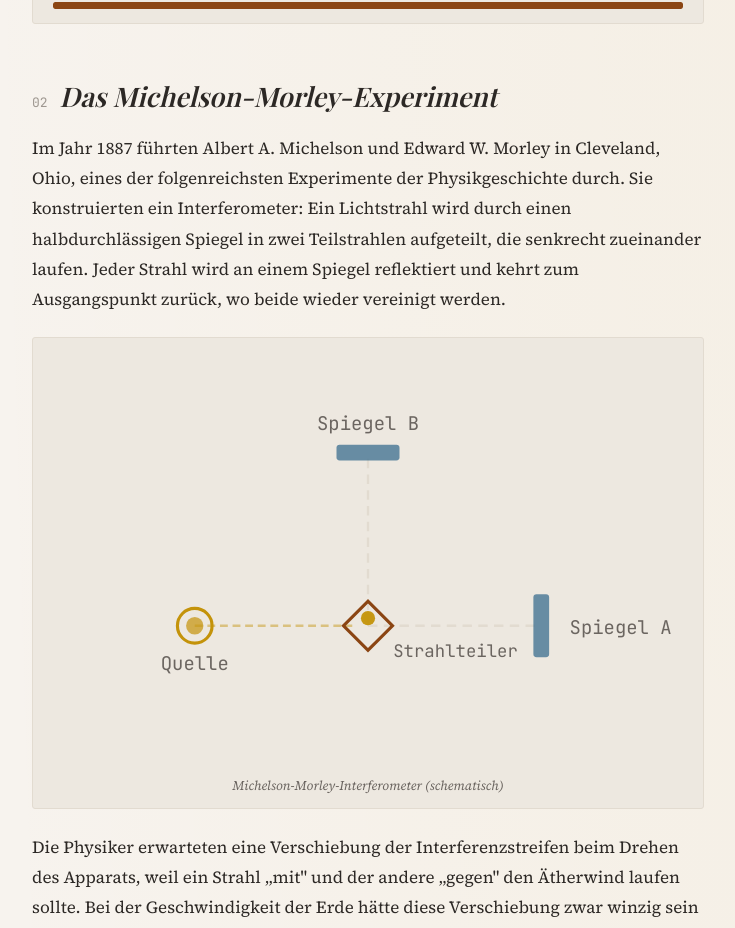
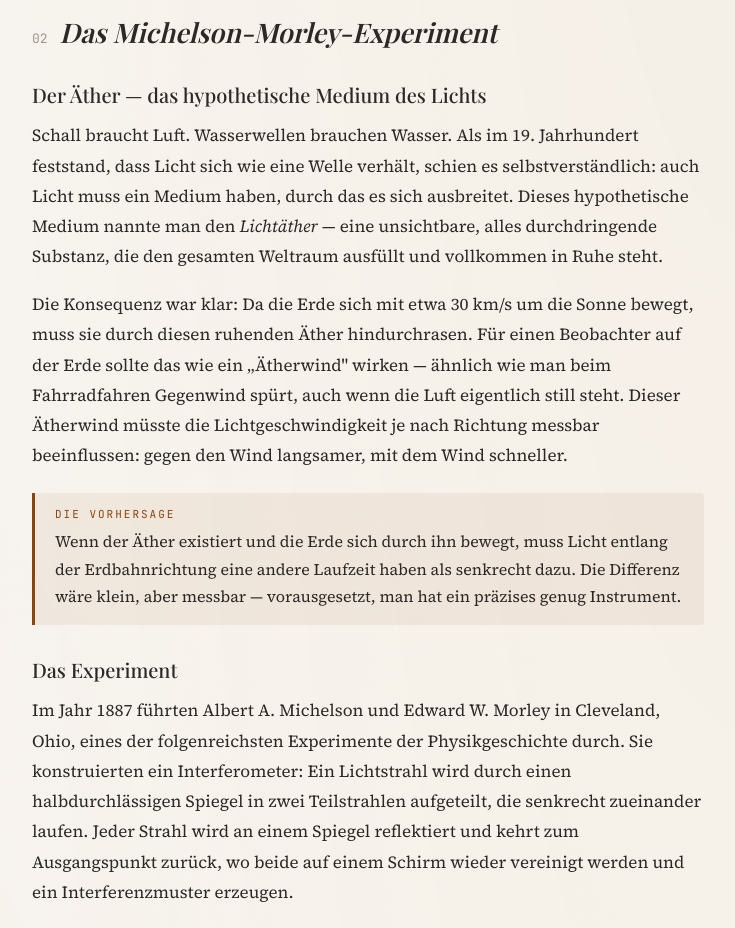
Before and after one commit to H-Aissi/CKonstanz, a React (Vite) app: page / in a window 1280 px wide. Shown: the part 1860-2788 px from the top of the page, without its empty margins (272-1007 px from the left). Built offline with nearby package versions, Linux system fonts and the light colour scheme; a web font is replaced by a local one.

Commit message:
Themen entfernt, Michelson-Morley Visualisierung korigiert

```diff
--- a/src/App.jsx
+++ b/src/App.jsx
@@ -198,14 +198,19 @@ function SpeedBars() {
 }
 
 // ── 2. Interferometer ──────────────────────────────────────────────────────
+const IBLUE = '#3B8BD4'
+const IORANGE = '#D85A30'
+
 function Interferometer() {
   const [prog, setProg] = useState(0)
   const rafRef = useRef(null)
   const pRef = useRef(0)
+  const windRef = useRef(0)
 
   useEffect(() => {
     const tick = () => {
-      pRef.current = (pRef.current + 0.007) % 1
+      pRef.current = (pRef.current + 0.0042) % 1
+      windRef.current += 0.9          // monoton – springt nie zurück
       setProg(pRef.current)
       rafRef.current = requestAnimationFrame(tick)
     }
@@ -213,69 +218,229 @@ function Interferometer() {
     return () => cancelAnimationFrame(rafRef.current)
   }, [])
 
-  // layout
-  const cx = 200, cy = 170
-  const arm = 110
+  const cx = 195, cy = 158
+  const arm = 100
+  const screenY = cy + 102
 
-  // photon travels: right arm → back → up arm → back (4 quarters)
-  let px = cx, py = cy
-  if (prog < 0.25) {
-    px = cx + (prog / 0.25) * arm; py = cy
-  } else if (prog < 0.5) {
-    px = cx + arm - ((prog - 0.25) / 0.25) * arm; py = cy
-  } else if (prog < 0.75) {
-    px = cx; py = cy - ((prog - 0.5) / 0.25) * arm
-  } else {
-    px = cx; py = cy - arm + ((prog - 0.75) / 0.25) * arm
+  // wave packet constants
+  const WL = 20, AMP = 5, PKT = 60  // wavelength, amplitude, packet length
+
+  // traveling phase – advances continuously for wave motion
+  const tPh = prog * 14 * Math.PI
+
+  // maps prog to [0,1] for a time window
+  const lt = (lo, hi) => Math.max(0, Math.min(1, (prog - lo) / (hi - lo)))
+
+  // short wave packet along a horizontal segment – pos is 0..1 center position
+  function hPkt(x1, x2, y, pos, ph) {
+    const dist = Math.abs(x2 - x1)
+    const dir = x2 >= x1 ? 1 : -1
+    const center = dist * pos
+    const s0 = Math.max(0, center - PKT / 2)
+    const s1 = Math.min(dist, center + PKT / 2)
+    if (s1 - s0 < 2) return ''
+    const n = Math.ceil((s1 - s0) * 1.4)
+    let d = ''
+    for (let i = 0; i <= n; i++) {
+      const s = s0 + (i / n) * (s1 - s0)
+      const xx = x1 + dir * s
+      const yy = y + AMP * Math.sin(2 * Math.PI * s / WL - ph)
+      d += (i === 0 ? 'M' : 'L') + xx.toFixed(1) + ',' + yy.toFixed(1) + ' '
+    }
+    return d
   }
 
-  const glow = 0.65 + 0.35 * Math.sin(prog * Math.PI * 24)
+  // short wave packet along a vertical segment
+  function vPkt(x, y1, y2, pos, ph) {
+    const dist = Math.abs(y2 - y1)
+    const dir = y2 >= y1 ? 1 : -1
+    const center = dist * pos
+    const s0 = Math.max(0, center - PKT / 2)
+    const s1 = Math.min(dist, center + PKT / 2)
+    if (s1 - s0 < 2) return ''
+    const n = Math.ceil((s1 - s0) * 1.4)
+    let d = ''
+    for (let i = 0; i <= n; i++) {
+      const s = s0 + (i / n) * (s1 - s0)
+      const yy = y1 + dir * s
+      const xx = x + AMP * Math.sin(2 * Math.PI * s / WL - ph)
+      d += (i === 0 ? 'M' : 'L') + xx.toFixed(1) + ',' + yy.toFixed(1) + ' '
+    }
+    return d
+  }
+
+  // small horizontal wave packet for the screen panel
+  function panelWave(xStart, yBase, ph, len = 60) {
+    let d = ''
+    for (let i = 0; i <= len; i++) {
+      const yy = yBase + AMP * Math.sin(2 * Math.PI * i / WL - tPh * 0.22 + ph)
+      d += (i === 0 ? 'M' : 'L') + (xStart + i).toFixed(1) + ',' + yy.toFixed(1) + ' '
+    }
+    return d
+  }
+
+  // animation phases – value is packet center position (0..1) along the segment
+  const srcPos  = lt(0.00, 0.12)   // source → splitter (gold)
+  const outPos  = lt(0.12, 0.33)   // splitter → mirrors (both arms)
+  const retPos  = lt(0.33, 0.54)   // mirrors → splitter (both return)
+  const toscPos = lt(0.54, 0.70)   // splitter → screen (both beams)
+  const scrA    = lt(0.70, 0.80) * (1 - lt(0.87, 1.00))  // screen panel
+
+  // Vertikaler Wind: Offset 0..56, nie springend
+  const WIND_STEP = 56, WIND_COLS = [16, 54, 92, 148, 248, 300, 348, 386]
+  const windOff = windRef.current % WIND_STEP
+  const panelX = cx - 52
 
   return (
     <div style={S.vizWrap}>
-      <svg width="100%" viewBox="0 0 400 260" style={{ display: 'block' }}>
-        {/* Dashed arms */}
-        <line x1={cx} y1={cy} x2={cx + arm} y2={cy}
-          stroke={T.border} strokeWidth="1.5" strokeDasharray="6,4" />
-        <line x1={cx} y1={cy} x2={cx} y2={cy - arm}
-          stroke={T.border} strokeWidth="1.5" strokeDasharray="6,4" />
+      <svg width="100%" viewBox="0 0 400 380" style={{ display: 'block' }}>
+        <defs>
+          <marker id="wArr" markerWidth="7" markerHeight="6" refX="6" refY="3" orient="auto">
+            <polygon points="0 0,7 3,0 6" fill={T.gold} />
+          </marker>
+          <clipPath id="pClip">
+            <rect x={panelX} y={screenY + 22} width="104" height="46" />
+          </clipPath>
+        </defs>
 
-        {/* Source beam */}
-        <line x1={cx - arm} y1={cy} x2={cx - 10} y2={cy}
-          stroke={T.gold} strokeWidth="1.5" opacity="0.45" strokeDasharray="5,3" />
+        {/* ── Ätherfahrtwind-Label ── */}
+        <rect x="0" y="0" width="400" height="40" fill={T.surface} />
+        <text x="10" y="13" fontFamily={T.mono} fontSize="9" fill={T.gold} letterSpacing="1.5">
+          ÄTHERFAHRTWIND (HYPOTHETISCH)
+        </text>
+        <text x="388" y="13" fontFamily={T.mono} fontSize="9" fill={T.textTer} textAnchor="end">
+          Erde ↓ 30 km/s
+        </text>
+        <line x1="0" y1="40" x2="400" y2="40" stroke={T.border} strokeWidth="0.8" />
 
-        {/* Source */}
-        <circle cx={cx - arm} cy={cy} r="11" fill="none" stroke={T.gold} strokeWidth="2" />
-        <circle cx={cx - arm} cy={cy} r="5.5" fill={T.gold} opacity="0.7" />
+        {/* ── Vertikale Wind-Pfeile (von oben nach unten) ── */}
+        {WIND_COLS.map((x, ci) =>
+          Array.from({ length: 8 }, (_, j) => {
+            const y1 = 42 - WIND_STEP + j * WIND_STEP + windOff
+            const y2 = y1 + 30
+            if (y2 < 42 || y1 > 375) return null
+            return (
+              <line key={`w${ci}-${j}`}
+                x1={x} y1={Math.max(42, y1)} x2={x} y2={Math.min(y2, 375)}
+                stroke={T.gold} strokeWidth="1.5" opacity="0.22"
+                markerEnd="url(#wArr)" />
+            )
+          })
+        )}
 
-        {/* Beamsplitter — 45° square */}
+        {/* ── Ghost guides ── */}
+        <line x1={cx - arm} y1={cy} x2={cx + arm} y2={cy}
+          stroke={T.border} strokeWidth="1" strokeDasharray="5,4" opacity="0.28" />
+        <line x1={cx} y1={cy - arm} x2={cx} y2={screenY}
+          stroke={T.border} strokeWidth="1" strokeDasharray="5,4" opacity="0.28" />
+
+        {/* ── Eingehender Strahl (gold) ── */}
+        {srcPos > 0 && srcPos < 1 && (
+          <path d={hPkt(cx - arm, cx, cy, srcPos, tPh)}
+            fill="none" stroke={T.gold} strokeWidth="2.2" opacity="0.9" />
+        )}
+
+        {/* ── Arm I ausgehend (BLUE →) ── */}
+        {outPos > 0 && outPos < 1 && (
+          <path d={hPkt(cx, cx + arm, cy, outPos, tPh)}
+            fill="none" stroke={IBLUE} strokeWidth="2.2" opacity="0.92" />
+        )}
+        {/* ── Arm I rückkehrend (BLUE ←) ── */}
+        {retPos > 0 && retPos < 1 && (
+          <path d={hPkt(cx + arm, cx, cy, retPos, tPh)}
+            fill="none" stroke={IBLUE} strokeWidth="2.2" opacity="0.92" />
+        )}
+
+        {/* ── Arm II ausgehend (ORANGE ↑) ── */}
+        {outPos > 0 && outPos < 1 && (
+          <path d={vPkt(cx, cy, cy - arm, outPos, tPh)}
+            fill="none" stroke={IORANGE} strokeWidth="2.2" opacity="0.92" />
+        )}
+        {/* ── Arm II rückkehrend (ORANGE ↓) ── */}
+        {retPos > 0 && retPos < 1 && (
+          <path d={vPkt(cx, cy - arm, cy, retPos, tPh)}
+            fill="none" stroke={IORANGE} strokeWidth="2.2" opacity="0.92" />
+        )}
+
+        {/* ── Zum Schirm: beide Pakete nebeneinander (↓) ── */}
+        {toscPos > 0 && toscPos < 1 && (
+          <>
+            <path d={vPkt(cx - 4, cy, screenY, toscPos, tPh)}
+              fill="none" stroke={IBLUE} strokeWidth="2.2" opacity="0.9" />
+            <path d={vPkt(cx + 4, cy, screenY, toscPos, tPh)}
+              fill="none" stroke={IORANGE} strokeWidth="2.2" opacity="0.9" />
+          </>
+        )}
+
+        {/* ── Schirm-Panel: zwei phasengleiche Wellenpakete ── */}
+        {scrA > 0 && (
+          <g opacity={scrA}>
+            <rect x={panelX} y={screenY + 22} width="104" height="52"
+              fill={T.bg} stroke={T.border} strokeWidth="1" rx="2" />
+            {/* BLUE oben */}
+            <path d={panelWave(panelX + 22, screenY + 36, 0)}
+              fill="none" stroke={IBLUE} strokeWidth="2.2" clipPath="url(#pClip)" />
+            {/* ORANGE unten, exakt gleiche Phase */}
+            <path d={panelWave(panelX + 22, screenY + 52, 0)}
+              fill="none" stroke={IORANGE} strokeWidth="2.2" clipPath="url(#pClip)" />
+            <text x={cx} y={screenY + 83} textAnchor="middle"
+              fontFamily={T.mono} fontSize="9" fill={T.accent} letterSpacing="0.5">
+              gleiche Phase — kein Phasenversatz
+            </text>
+          </g>
+        )}
+
+        {/* ── Statische Elemente ── */}
+        {/* Quelle */}
+        <circle cx={cx - arm} cy={cy} r="12" fill="none" stroke={T.gold} strokeWidth="2.2" />
+        <circle cx={cx - arm} cy={cy} r="6" fill={T.gold} opacity="0.8" />
+
+        {/* Strahlteiler */}
         <rect x={cx - 11} y={cy - 11} width="22" height="22"
-          fill="none" stroke={T.accent} strokeWidth="2"
+          fill={T.surface} fillOpacity="0.9" stroke={T.accent} strokeWidth="2"
           transform={`rotate(45,${cx},${cy})`} />
 
-        {/* Mirror A (horizontal) */}
-        <rect x={cx + arm - 5} y={cy - 20} width="10" height="40"
+        {/* Spiegel A */}
+        <rect x={cx + arm - 5} y={cy - 22} width="10" height="44"
           fill={T.blue} rx="2" opacity="0.75" />
 
-        {/* Mirror B (vertical) */}
-        <rect x={cx - 20} y={cy - arm - 5} width="40" height="10"
+        {/* Spiegel B */}
+        <rect x={cx - 22} y={cy - arm - 5} width="44" height="10"
           fill={T.blue} rx="2" opacity="0.75" />
 
-        {/* Photon glow + core */}
-        <circle cx={px} cy={py} r={8 * glow} fill={T.gold} opacity="0.22" />
-        <circle cx={px} cy={py} r="4.5" fill={T.gold} opacity="0.95" />
+        {/* Schirm */}
+        <rect x={cx - 38} y={screenY} width="76" height="20"
+          fill={T.blue} rx="2" opacity="0.5" />
+        <text x={cx} y={screenY + 14} textAnchor="middle"
+          fontFamily={T.mono} fontSize="10" fill="white" opacity="0.85">Schirm</text>
 
         {/* Labels */}
         <text x={cx + arm + 18} y={cy + 5}
           fontFamily={T.mono} fontSize="12" fill={T.textSec}>Spiegel A</text>
-        <text x={cx} y={cy - arm - 14}
-          fontFamily={T.mono} fontSize="12" fill={T.textSec} textAnchor="middle">Spiegel B</text>
+        <text x={cx} y={cy - arm - 16} textAnchor="middle"
+          fontFamily={T.mono} fontSize="12" fill={T.textSec}>Spiegel B</text>
         <text x={cx + 16} y={cy + 20}
           fontFamily={T.mono} fontSize="11" fill={T.textSec}>Strahlteiler</text>
-        <text x={cx - arm} y={cy + 28}
-          fontFamily={T.mono} fontSize="12" fill={T.textSec} textAnchor="middle">Quelle</text>
+        <text x={cx - arm} y={cy + 29} textAnchor="middle"
+          fontFamily={T.mono} fontSize="12" fill={T.textSec}>Quelle</text>
+
+        {/* Arm-Richtungshinweise */}
+        <text x={cx + arm / 2} y={cy - 9} textAnchor="middle"
+          fontFamily={T.mono} fontSize="9" fill={IBLUE} opacity="0.7">‖ zum Wind</text>
+        <text x={cx - 14} y={cy - arm / 2 + 4} textAnchor="end"
+          fontFamily={T.mono} fontSize="9" fill={IORANGE} opacity="0.7">⊥ Wind</text>
+
+        {/* Legende */}
+        <rect x="288" y="47" width="104" height="40" fill={T.surface} rx="2" />
+        <line x1="296" y1="60" x2="318" y2="60" stroke={IBLUE} strokeWidth="2.5" />
+        <text x="323" y="64" fontFamily={T.mono} fontSize="9.5" fill={IBLUE}>Arm I (‖ Wind)</text>
+        <line x1="296" y1="77" x2="318" y2="77" stroke={IORANGE} strokeWidth="2.5" />
+        <text x="323" y="81" fontFamily={T.mono} fontSize="9.5" fill={IORANGE}>Arm II (⊥ Wind)</text>
       </svg>
-      <span style={S.vizCaption}>Michelson-Morley-Interferometer (schematisch)</span>
+      <span style={S.vizCaption}>
+        Beide Wellen kehren phasengleich zurück — Wellenberge und Täler stimmen überein.
+        Das Interferenzmuster auf dem Schirm verschiebt sich nicht.
+      </span>
     </div>
   )
 }
@@ -799,11 +964,9 @@ const MODERN = [
 const TOC = [
   { n: '01', t: 'Einführung — Was bedeutet Konstanz der Lichtgeschwindigkeit?' },
   { n: '02', t: 'Das Michelson-Morley-Experiment' },
-  { n: '04', t: 'Einsteins Postulate der speziellen Relativitätstheorie' },
-  { n: '05', t: 'Was macht c so besonders?' },
-  { n: '06', t: 'Die revolutionären Konsequenzen' },
-  { n: '07', t: 'Experimentelle Bestätigungen' },
-  { n: '08', t: 'Bedeutung für die moderne Physik' },
+  { n: '03', t: 'Einsteins Postulate der speziellen Relativitätstheorie' },
+  { n: '04', t: 'Experimentelle Bestätigungen' },
+  { n: '05', t: 'Bedeutung für die moderne Physik' },
 ]
 
 // ── App ────────────────────────────────────────────────────────────────────
@@ -917,20 +1080,44 @@ export default function App() {
           {/* ── 02 MICHELSON-MORLEY ── */}
           <section style={S.sectionGap}>
             <Heading num="02">Das Michelson-Morley-Experiment</Heading>
+
+            <h3 style={S.h3}>Der Äther — das hypothetische Medium des Lichts</h3>
+            <p style={S.p}>
+              Schall braucht Luft. Wasser­wellen brauchen Wasser. Als im 19. Jahrhundert feststand, dass
+              Licht sich wie eine Welle verhält, schien es selbstverständlich: auch Licht muss ein Medium
+              haben, durch das es sich ausbreitet. Dieses hypothetische Medium nannte man den <em>Licht­äther</em> —
+              eine unsichtbare, alles durchdringende Substanz, die den gesamten Weltraum ausfüllt und
+              vollkommen in Ruhe steht.
+            </p>
+            <p style={S.p}>
+              Die Konsequenz war klar: Da die Erde sich mit etwa 30 km/s um die Sonne bewegt, muss sie
+              durch diesen ruhenden Äther hindurchrasen. Für einen Beobachter auf der Erde sollte das wie
+              ein „Ätherwind" wirken — ähnlich wie man beim Fahrradfahren Gegenwind spürt, auch wenn die
+              Luft eigentlich still steht. Dieser Ätherwind müsste die Lichtgeschwindigkeit je nach
+              Richtung messbar beeinflussen: gegen den Wind langsamer, mit dem Wind schneller.
+            </p>
+            <Callout label="Die Vorhersage">
+              Wenn der Äther existiert und die Erde sich durch ihn bewegt, muss Licht entlang der
+              Erdbahn­richtung eine andere Laufzeit haben als senkrecht dazu. Die Differenz wäre klein,
+              aber messbar — vorausgesetzt, man hat ein präzises genug Instrument.
+            </Callout>
+
+            <h3 style={S.h3}>Das Experiment</h3>
             <p style={S.p}>
               Im Jahr 1887 führten Albert A. Michelson und Edward W. Morley in Cleveland, Ohio, eines
               der folgenreichsten Experimente der Physikgeschichte durch. Sie konstruierten ein
               Interferometer: Ein Lichtstrahl wird durch einen halbdurchlässigen Spiegel in zwei
               Teilstrahlen aufgeteilt, die senkrecht zueinander laufen. Jeder Strahl wird an einem
-              Spiegel reflektiert und kehrt zum Ausgangspunkt zurück, wo beide wieder vereinigt werden.
+              Spiegel reflektiert und kehrt zum Ausgangspunkt zurück, wo beide auf einem Schirm
+              wieder vereinigt werden und ein Interferenzmuster erzeugen.
             </p>
             <Interferometer />
             <p style={S.p}>
-              Die Physiker erwarteten eine Verschiebung der Interferenzstreifen beim Drehen des
-              Apparats, weil ein Strahl „mit" und der andere „gegen" den Ätherwind laufen sollte. Bei
-              der Geschwindigkeit der Erde hätte diese Verschiebung zwar winzig sein sollen — etwa
-              0,4 Streifenbreiten —, aber Michelsons Instrument war präzise genug, um selbst ein Zehntel
-              davon zu messen.
+              Die Physiker erwarteten eine Verschiebung des Interferenzmusters auf dem Schirm beim
+              Drehen des Apparats, weil ein Strahl „mit" und der andere „gegen" den Ätherwind laufen
+              sollte. Bei der Geschwindigkeit der Erde hätte diese Verschiebung zwar winzig sein sollen —
+              etwa 0,4 Streifenbreiten —, aber Michelsons Instrument war präzise genug, um selbst ein
+              Zehntel davon zu messen.
             </p>
             <Callout label="Das Ergebnis">
               Es gab keine Verschiebung. Null. In keiner Richtung und zu keiner Jahreszeit. Das Licht
@@ -946,9 +1133,9 @@ export default function App() {
             </p>
           </section>
 
-          {/* ── 04 EINSTEINS POSTULATE ── */}
+          {/* ── 03 EINSTEINS POSTULATE ── */}
           <section style={S.sectionGap}>
-            <Heading num="04">Einsteins Postulate</Heading>
+            <Heading num="03">Einsteins Postulate</Heading>
             <p style={S.p}>
               Im Jahr 1905 veröffentlichte der damals 26-jährige Albert Einstein seine Arbeit „Zur
               Elektrodynamik bewegter Körper". Statt das Michelson-Morley-Ergebnis durch komplizierte
@@ -997,103 +1184,23 @@ export default function App() {
             </Callout>
           </section>
 
-          {/* ── 05 WAS MACHT C BESONDERS ── */}
+          {/* ── 04 EXPERIMENTE ── */}
           <section style={S.sectionGap}>
-            <Heading num="05">Was macht c so besonders?</Heading>
+            <Heading num="04">Experimentelle Bestätigungen</Heading>
             <p style={S.p}>
-              Die Lichtgeschwindigkeit c ist nicht einfach „die Geschwindigkeit, mit der sich Licht
-              zufällig bewegt". Sie ist eine fundamentale Strukturkonstante des Universums — eine
-              kosmische Geschwindigkeitsbegrenzung, die tief in der Geometrie der Raumzeit verankert ist.
-            </p>
-            <p style={S.p}>
-              <strong style={{ color: T.accent }}>c ist die Grenzgeschwindigkeit der Kausalität.</strong>{' '}
-              Keine Information, keine Energie und kein materielles Objekt kann sich schneller als c
-              ausbreiten. Das ist keine technische Einschränkung — es ist ein fundamentales Naturgesetz.
-              Je mehr Energie man einem Teilchen zuführt, desto näher kommt es an c heran — aber es
-              erreicht c nie. Die benötigte Energie steigt ins Unendliche.
-            </p>
-            <LorentzCanvas />
-            <p style={S.p}>
-              <strong style={{ color: T.accent }}>c verbindet Raum und Zeit.</strong>{' '}
-              In der speziellen Relativitätstheorie ist c der Umrechnungsfaktor zwischen Raum- und
-              Zeitkoordinaten. Eine Sekunde in der Zeit entspricht knapp 300 000 Kilometern im Raum.
-              Raum und Zeit bilden eine vierdimensionale Raumzeit, in der c die „Wechselkursrate"
-              festlegt.
-            </p>
-            <RaumzeitVektor />
-            <p style={S.p}>
-              <strong style={{ color: T.accent }}>c folgt aus den Naturkonstanten.</strong>{' '}
-              Die Lichtgeschwindigkeit ergibt sich direkt aus der elektrischen Feldkonstante ε₀ und der
-              magnetischen Feldkonstante μ₀. Sie ist also keine willkürliche Zahl, sondern eine
-              zwingende Konsequenz der elektromagnetischen Grundgesetze.
-            </p>
-            <Formula
-              f="c = 1 / √(ε₀ · μ₀)"
-              caption="Die Lichtgeschwindigkeit folgt direkt aus den elektromagnetischen Feldkonstanten"
-            />
-            <p style={S.p}>
-              Seit 1983 wird der Meter über die Lichtgeschwindigkeit definiert: Ein Meter ist die
-              Strecke, die Licht im Vakuum in 1/299 792 458 Sekunden zurücklegt. Damit ist c nicht mehr
-              ein Messwert, sondern eine exakte Definitionskonstante.
-            </p>
-          </section>
-
-          {/* ── 06 KONSEQUENZEN ── */}
-          <section style={S.sectionGap}>
-            <Heading num="06">Die revolutionären Konsequenzen</Heading>
-            <p style={S.p}>
-              Wenn man die Konstanz der Lichtgeschwindigkeit akzeptiert, folgen daraus Konsequenzen, die
-              unser Alltagsverständnis sprengen. Diese Effekte sind keine Gedankenspiele — sie sind
-              experimentell vielfach bestätigt.
-            </p>
-
-            <h3 style={S.h3}>Zeitdilatation</h3>
-            <p style={S.p}>
-              Bewegte Uhren gehen langsamer. Je schneller sich ein Objekt bewegt, desto langsamer
-              vergeht seine Zeit relativ zu einem ruhenden Beobachter. Bei 87 % von c vergeht die Zeit
-              nur noch halb so schnell. Dies ist kein Fehler der Uhren — die Zeit selbst vergeht
-              tatsächlich langsamer.
-            </p>
-            <Formula
-              f="Δt' = Δt / √(1 − v²/c²)"
-              caption="Zeitdilatationsformel — die bewegte Zeit Δt' ist immer größer als die Eigenzeit Δt"
-            />
-            <LichtUhr />
-            <ZeitRechner />
-
-            <h3 style={S.h3}>Längenkontraktion</h3>
-            <p style={S.p}>
-              Bewegte Objekte werden in Bewegungsrichtung kürzer. Ein Raumschiff, das mit 87 % von c
-              fliegt, erscheint für einen ruhenden Beobachter nur noch halb so lang. Das Objekt selbst
-              „merkt" davon nichts — für die Insassen ist alles normal.
-            </p>
-            <Formula
-              f="L' = L · √(1 − v²/c²)"
-              caption="Längenkontraktion — die beobachtete Länge L' ist kürzer als die Eigenlänge L"
-            />
-
-            <h3 style={S.h3}>Relativität der Gleichzeitigkeit</h3>
-            <p style={S.p}>
-              Zwei Ereignisse, die für einen Beobachter gleichzeitig stattfinden, können für einen
-              bewegten Beobachter zu unterschiedlichen Zeiten geschehen. „Gleichzeitig" ist kein
-              absolutes Konzept mehr, sondern hängt vom Bezugssystem ab. Das erschüttert unser
-              fundamentalstes Zeitverständnis.
-            </p>
-          </section>
-
-          {/* ── 07 EXPERIMENTE ── */}
-          <section style={S.sectionGap}>
-            <Heading num="07">Experimentelle Bestätigungen</Heading>
-            <p style={S.p}>
-              Die Konstanz der Lichtgeschwindigkeit gehört zu den am besten überprüften Aussagen der
-              gesamten Physik. Hier die wichtigsten Meilensteine:
+              Aus Einsteins Postulaten folgen konkrete, messbare Vorhersagen: Bewegte Uhren gehen
+              langsamer als ruhende — ein Effekt, den man <em>Zeitdilatation</em> nennt. Bewegte
+              Objekte erscheinen in Fahrtrichtung kürzer (<em>Längenkontraktion</em>). Und
+              Gleichzeitigkeit ist kein absolutes Konzept mehr, sondern hängt vom Bezugssystem ab.
+              All das klingt nach Spekulation — ist es aber nicht. Die Konstanz der Lichtgeschwindigkeit
+              und ihre Konsequenzen gehören zu den am besten überprüften Aussagen der gesamten Physik:
             </p>
             <Timeline />
           </section>
 
-          {/* ── 08 MODERNE PHYSIK ── */}
+          {/* ── 05 MODERNE PHYSIK ── */}
           <section style={S.sectionGap}>
-            <Heading num="08">Bedeutung für die moderne Physik</Heading>
+            <Heading num="05">Bedeutung für die moderne Physik</Heading>
             <p style={S.p}>
               Die Konstanz der Lichtgeschwindigkeit ist das Fundament, auf dem weite Teile der modernen
               Physik aufgebaut sind. Praktisch jede fundamentale Theorie setzt die Lorentz-Invarianz —
```
Also changed, not shown: screenshots/Pasted image (2).png (added), 3 other files (tests, documents, lock files or other folders).
